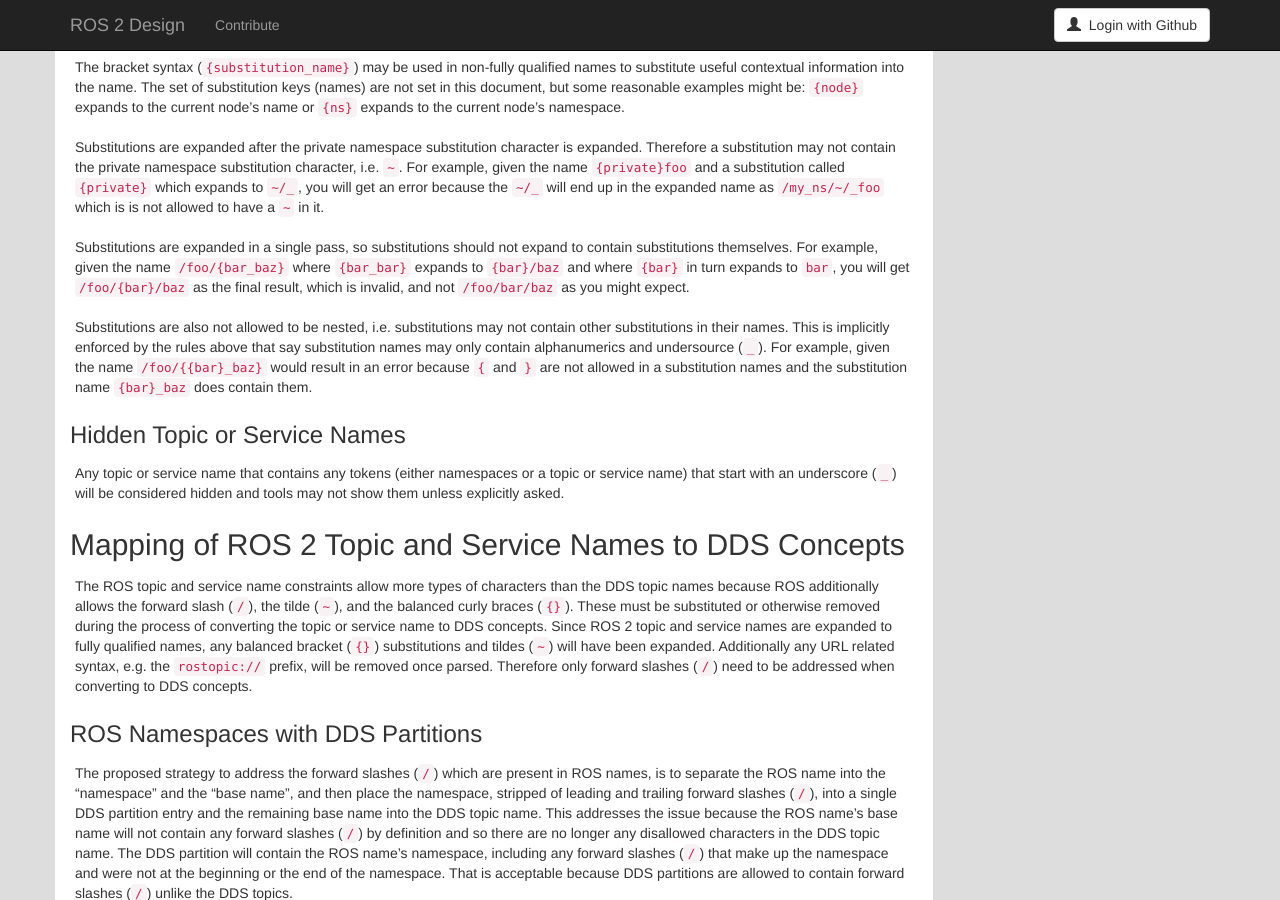
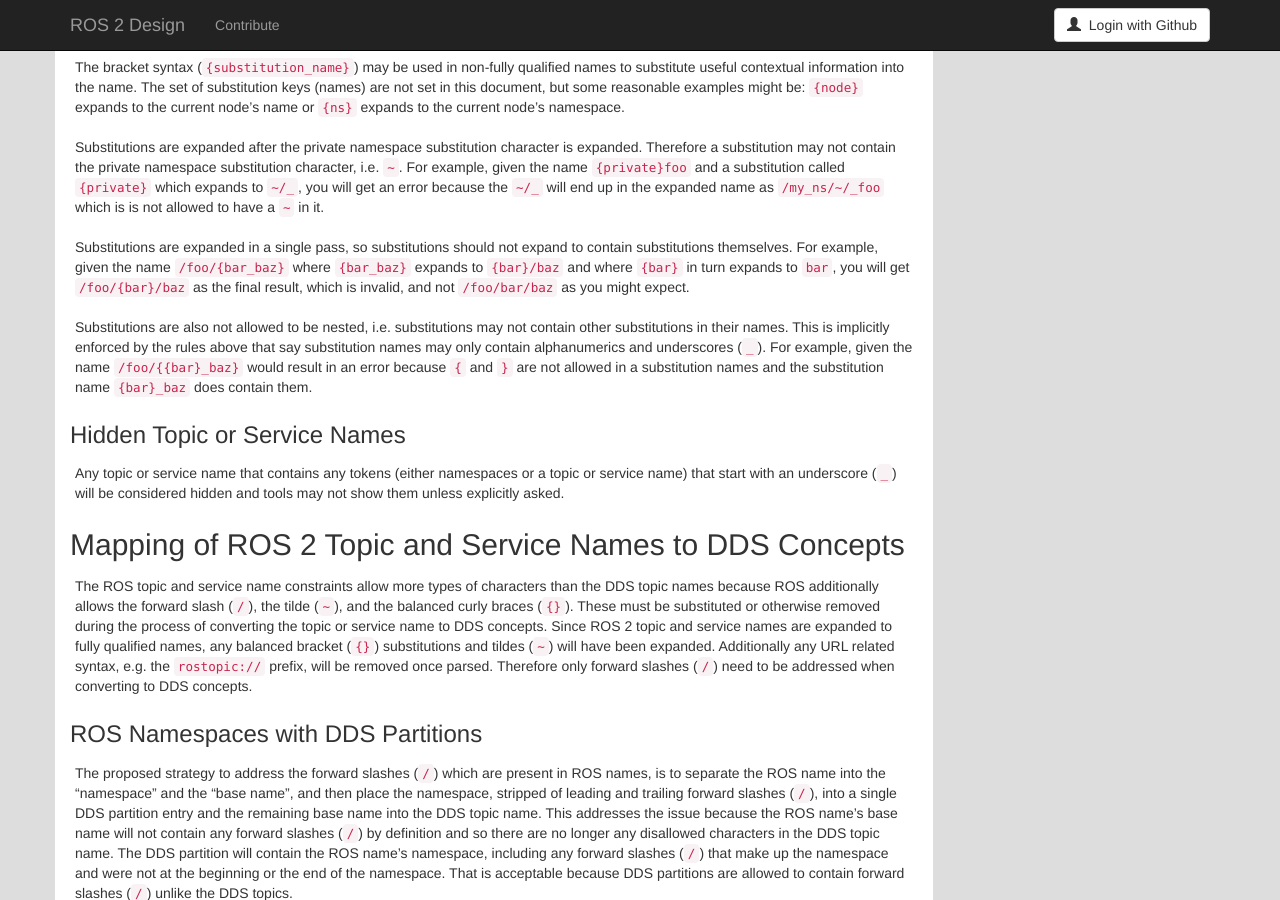
Before and after one commit to ros2/design, a Jekyll site: the page built from articles/140_topic_and_service_name_mapping.md, in a window 1280 px wide and 900 px high, scrolled down 3529 px. Built offline with Jekyll 4.4.1, drawn with Linux system fonts in a browser that asks for light colours; nearby versions of some CDN libraries.

Commit message:
fixed typos

```diff
--- a/articles/140_topic_and_service_name_mapping.md
+++ b/articles/140_topic_and_service_name_mapping.md
@@ -187,10 +187,10 @@
 For example, given the name `{private}foo` and a substitution called `{private}` which expands to `~/_`, you will get an error because the `~/_` will end up in the expanded name as `/my_ns/~/_foo` which is is not allowed to have a `~` in it.
 
 Substitutions are expanded in a single pass, so substitutions should not expand to contain substitutions themselves.
-For example, given the name `/foo/{bar_baz}` where `{bar_bar}` expands to `{bar}/baz` and where `{bar}` in turn expands to `bar`, you will get `/foo/{bar}/baz` as the final result, which is invalid, and not `/foo/bar/baz` as you might expect.
+For example, given the name `/foo/{bar_baz}` where `{bar_baz}` expands to `{bar}/baz` and where `{bar}` in turn expands to `bar`, you will get `/foo/{bar}/baz` as the final result, which is invalid, and not `/foo/bar/baz` as you might expect.
 
 Substitutions are also not allowed to be nested, i.e. substitutions may not contain other substitutions in their names.
-This is implicitly enforced by the rules above that say substitution names may only contain alphanumerics and undersource (`_`).
+This is implicitly enforced by the rules above that say substitution names may only contain alphanumerics and underscores (`_`).
 For example, given the name `{% raw %}/foo/{{bar}_baz}{% endraw %}` would result in an error because `{` and `}` are not allowed in a substitution names and the substitution name `{bar}_baz` does contain them.
 
 ### Hidden Topic or Service Names
```
